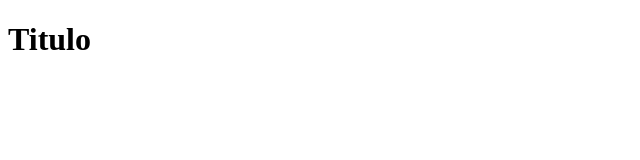
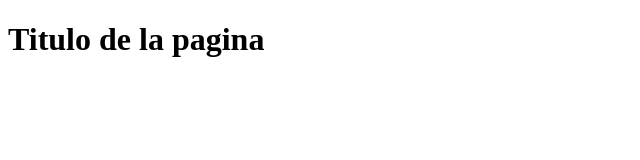
Before and after one commit to Roge078/helloworldgit, a plain HTML site: page index.html in a window 1280 px wide. Shown: the whole page, without its empty margins (0-640 px from the left). Drawn offline with Linux system fonts and the light colour scheme.

Commit message:
Se modifico titulo

```diff
--- a/index.html
+++ b/index.html
@@ -7,6 +7,6 @@
     <title>Demogit</title>
 </head>
 <body>
-    <h1>Titulo</h1>
+    <h1>Titulo de la pagina</h1>
 </body>
 </html>
```
